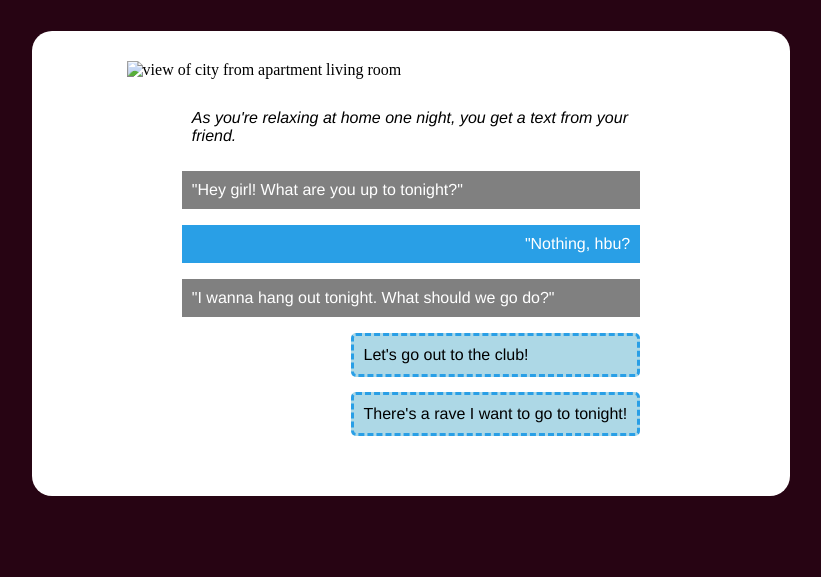
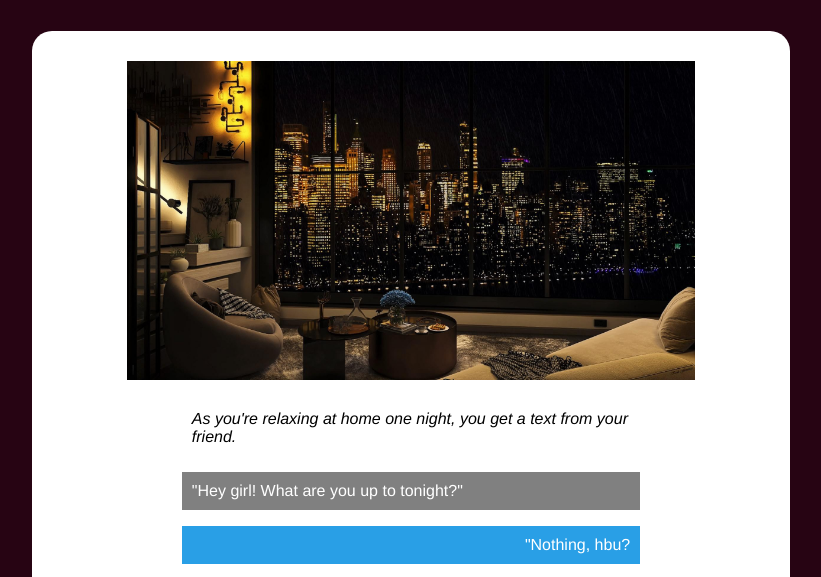
Before and after one commit to jmenard-sfsu/chooseyourownadventure-228, a plain HTML site: page index.html in a window 1280 px wide. Shown: the part 211-788 px from the top of the page, without its empty margins (229-1050 px from the left). Drawn offline with Linux system fonts and the light colour scheme; the site is published under a folder, as on GitHub Pages, so addresses that start at the root find nothing.

Commit message:
FINAL FINAL SUBMISSION (FOR REAL)

```diff
--- a/index.html
+++ b/index.html
@@ -10,7 +10,7 @@
     <a href="index.html"><h1>Girl's Night Out</h1></a>
 
     <section id="phone">
-        <img src="/img/view.jpg" alt="view of city from apartment living room" id="headerimg">
+        <img src="./img/view.jpg" alt="view of city from apartment living room" id="headerimg">
         <p id="actions">As you're relaxing at home one night, you get a text from your friend.</p>
         <p id="greybubble">"Hey girl! What are you up to tonight?"</p>
         <p id="bluebubble">"Nothing, hbu?</p>
```
